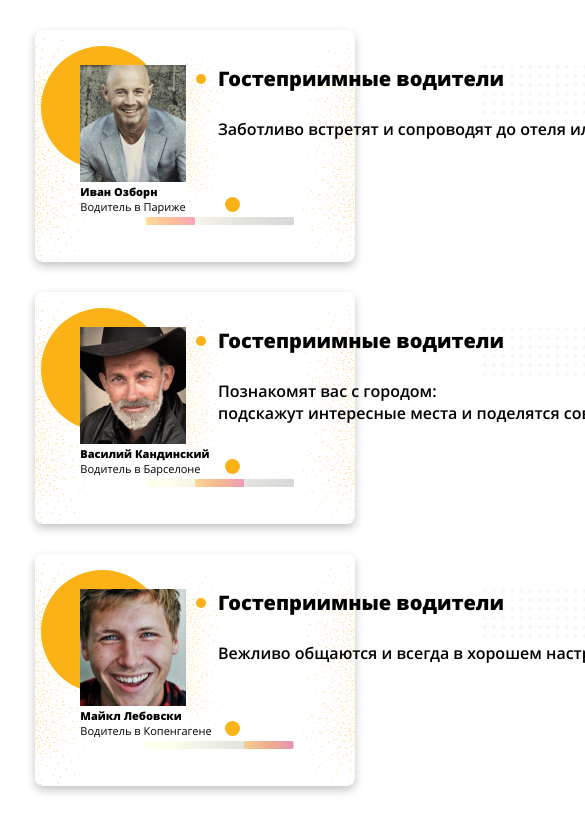
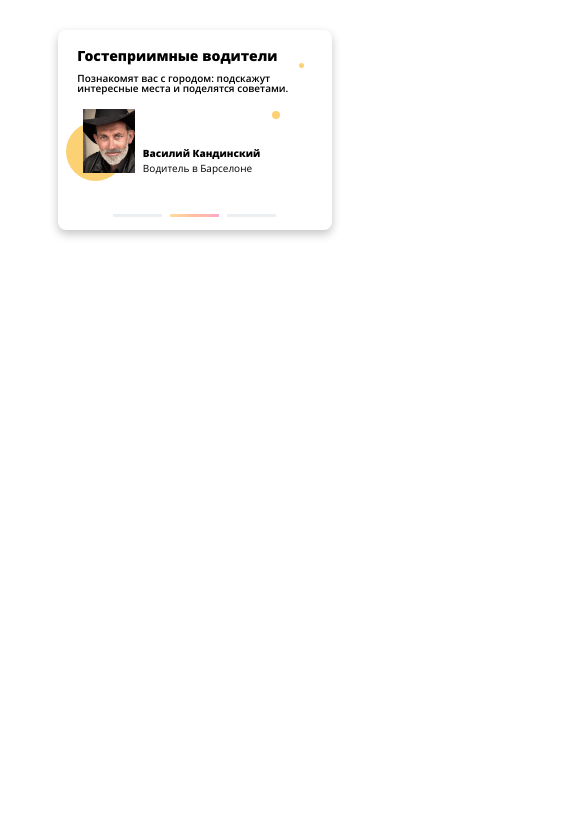
Before and after one commit to SergeyCodeJs/kiwitaxibanners, a plain HTML site: page index.html in a window 390 px wide. Shown: the top 832 px of the page, 585 px wide, since content can reach past the window. Drawn offline with nearby package versions, Linux system fonts and the light colour scheme.

Commit message:
feat: add media queries and slider logic

```diff
--- a/index.html
+++ b/index.html
@@ -13,14 +13,15 @@
 <body>
   <main>
     <article>
-      <section id="banner1">
+      <section id="banner1" data-banner>
         <div class="banner banner--center">
           <div class="splash splash-left"></div>
           <div class="splash splash-right"></div>
           <div class="circle-medium"></div>
           <div class="stages">
-            <div class="stages__no-move"></div>
-            <div class="stages__move"></div>
+            <div class="stages__active"></div>
+            <div class="stages__inactive"></div>
+            <div class="stages__inactive"></div>
           </div>
           <div class="photo-description__wrapper">
             <div class="photo">
@@ -28,8 +29,10 @@
                 <div class="photo__splash"></div>
               </div>
               <div class="photo__circle-big"></div>
+              <div class="driver__wrapper">
                 <div><p class="photo__name">Иван Озборн</p></div>
                 <div><p class="photo__profession">Водитель в Париже</p></div>
+              </div>
             </div>
             <div class="description">
               <div class="description__wrapper">
@@ -39,20 +42,23 @@
                   </div>
                   <div class="description__circle-medium"></div>
                 </div>
-                <div class="description__will-do">Заботливо встретят и сопроводят до отеля или аэропорта.</div>
+                <div class="will-do__wrapper">
+                  <div class="description__will-do"><p>Заботливо встретят и сопроводят до отеля или аэропорта.</p></div>
+              </div>
               </div>
             </div>
           </div>
         </div>
       </section>
-      <section id="banner2">
+      <section id="banner2" data-banner>
         <div class="banner banner--center">
           <div class="splash splash-left"></div>
           <div class="splash splash-right"></div>
           <div class="circle-medium"></div>
           <div class="stages">
-            <div class="stages__no-move"></div>
-            <div class="stages__move move2"></div>
+            <div class="stages__inactive"></div>
+            <div class="stages__active"></div>
+            <div class="stages__inactive"></div>
           </div>
           <div class="photo-description__wrapper">
             <div class="photo">
@@ -60,8 +66,10 @@
                 <div class="photo__splash"></div>
               </div>
               <div class="photo__circle-big"></div>
+              <div class="driver__wrapper">
                 <div><p class="photo__name">Василий Кандинский</p></div>
                 <div><p class="photo__profession">Водитель в Барселоне</p></div>
+              </div>
             </div>
             <div class="description">
               <div class="description__wrapper">
@@ -71,21 +79,23 @@
                   </div>
                   <div class="description__circle-medium"></div>
                 </div>
-                <div class="description__will-do">Познакомят вас с городом:</div>
-                <div class="description__will-do">подскажут интересные места и поделятся советами.</div>
+                <div class="will-do__wrapper">
+                  <div class="description__will-do"><p>Познакомят вас с городом: подскажут интересные места и поделятся советами.</p></div>
+                </div>
               </div>
             </div>
           </div>
         </div>
       </section>
-      <section id="banner3">
+      <section id="banner3" data-banner>
         <div class="banner banner--center">
           <div class="splash splash-left"></div>
           <div class="splash splash-right"></div>
           <div class="circle-medium"></div>
           <div class="stages">
-            <div class="stages__no-move"></div>
-            <div class="stages__move move3"></div>
+            <div class="stages__inactive"></div>
+            <div class="stages__inactive"></div>
+            <div class="stages__active"></div>
           </div>
           <div class="photo-description__wrapper">
             <div class="photo">
@@ -93,8 +103,10 @@
                 <div class="photo__splash"></div>
               </div>
               <div class="photo__circle-big"></div>
+              <div class="driver__wrapper">
                 <div><p class="photo__name">Майкл Лебовски</p></div>
                 <div><p class="photo__profession">Водитель в Копенгагене</p></div>
+              </div>
             </div>
             <div class="description">
               <div class="description__wrapper">
@@ -104,7 +116,9 @@
                   </div>
                   <div class="description__circle-medium"></div>
                 </div>
-                <div class="description__will-do">Вежливо общаются и всегда в хорошем настроении.</div>
+                <div class="will-do__wrapper">
+                  <div class="description__will-do"><p>Вежливо общаются и всегда в хорошем настроении.</p></div>
+                </div>
               </div>
             </div>
           </div>
--- a/scss/banner/_banner.scss
+++ b/scss/banner/_banner.scss
@@ -1,6 +1,5 @@
 .banner {
   position: relative;
-  min-width: $min-width;
   width: $banner-max-width;
   height: 232px;
   background-color: #ffffff;
@@ -19,12 +18,8 @@
   right: 115px;
   width: 15px;
   height: 15px;
-  background: #FBB216;
+  background: rgba(251, 178, 22, 0.6);;
   border-radius: 50px;
-}
-
-.stages {
-  position: absolute;
 }
 
 .splash {
@@ -46,7 +41,7 @@
 }
 
 .photo-description__wrapper {
-  padding: 35px 13.000977517% 0 14.173998045%;
+  padding: 30px 13.000977517% 0 14.173998045%;
   width: 72.825024438%;
   display: flex;
   align-items: flex-start;
@@ -116,7 +111,7 @@
     height: 123px;
     top: -19px;
     left: -39px;
-    background-color: #FBB216;
+    background-color: rgba(251, 178, 22, 0.6);;
     border-radius: 50%;
     z-index: 1;
   }
@@ -133,6 +128,12 @@
     background-image: url('../../images/banners/Dots.png');
     z-index: -5;
   }
+
+  &__wrapper {
+    max-width: 500px;
+    min-width: 288px;
+  }
+
 
   &__drivers {
     position: relative;
@@ -155,7 +156,11 @@
     font-weight: 600;
     font-size: 16px;
     z-index: 2;
-    min-width: 500px;
+    line-height: 22px;
+
+    p {
+      margin: 0;
+    }
   }
 
   &__circle-medium {
@@ -163,7 +168,7 @@
     width: 10px;
     height: 10px;
     border-radius: 50px;
-    background-color: #FBB216;
+    background-color: rgba(251, 178, 22, 0.6);;
     top: 9px;
     left: -22px;
   }
@@ -171,26 +176,28 @@
 
 .stages {
   position: absolute;
-  width: 148px;
-  height: 8px;
-  z-index: 5;
+  display: flex;
+  justify-content: space-between;
+  width: 163px;
+  height: 3px;
   bottom: 37px;
-  left: calc(50% - 49px);
+  left: 50%;
+  margin-left: -81.5px;
 
-  &__no-move {
-    position: absolute;
-    width: 100%;
+
+  &__inactive {
+
+    width: 49px;
     height: 100%;
-    background-image: url('../../images/banners/stages-not-moving.png');
-    z-index: -1;
+    background-image: url('../../images/banners/paginator__inactive.png');
+    cursor: pointer;
   }
 
-  &__move {
-    position: absolute;
+  &__active {
+
     width: 49px;
     height: 100%;
-    background-image: url('../../images/banners/stages-moving.png');
-    z-index: 5;
+    background-image: url('../../images/banners/paginator__active.png');
   }
 }
 
@@ -201,3 +208,7 @@
 .move3 {
   left: calc(49px*2);
 }
+
+.driver__wrapper {
+  min-width: 230px;
+}
--- /dev/null
+++ b/scss/banner/_mediaQueries.scss
@@ -0,0 +1,212 @@
+
+@media only screen
+and (min-width: 670px)
+and (max-width: 1000px) {
+  .banner {
+    width: 90.364583333%;
+  }
+
+  .photo-description__wrapper {
+    padding: 30px 13.000977517% 0 12%;
+    width: 67%;
+  }
+
+  .description {
+    margin-left: 8.5%;
+  }
+
+  .description__dots {
+    top: 87px;
+    left: -11%;
+    z-index: -1;
+  }
+
+  .description__circle-medium {
+
+    right: -19%;
+    left: initial;
+  }
+
+  .photo__name {
+    position: relative;
+    z-index: 100;
+  }
+}
+
+.description__will-do {
+  display: inline;
+  min-width: 393px;
+
+  p {
+    display: inline;
+  }
+}
+
+
+@media only screen
+and (min-width: 320px)
+and (max-width: 670px) {
+  .description__dots, .splash, .photo__splash {
+    display: none;
+  }
+
+  .banner {
+    width: 70.4%;
+  }
+
+  .photo-description__wrapper {
+    flex-direction: column;
+
+  }
+
+  .photo {
+    order: 2;
+    margin-left: 8.5%;
+  }
+
+  .photo-description__wrapper {
+    padding: 16px 10.133333333% 0 6.133333333%;
+    width: 76.8939393939%;
+  }
+
+  .description__drivers {
+    margin-bottom: 8px;
+  }
+
+  .photo {
+    width: 52px;
+    height: 64px;
+    margin-left: 60px;
+
+    &__img {
+      width: 100%;
+      height: 100%;
+      background-size: cover;
+    }
+  }
+
+  .photo__circle-big {
+    width: 59px;
+    height: 59px;
+    bottom: -8px;
+    left: -17px;
+    top: initial;
+    right: initial;
+  }
+
+  .will-do__wrapper {
+    margin-bottom: 16px;
+  }
+
+  .description__will-do {
+    display: inline;
+  }
+
+  .driver__wrapper {
+    position: absolute;
+    bottom: -15px;
+    left: 60px;
+  }
+
+  .stages {
+    bottom: 13px;
+  }
+
+  .description__circle-medium {
+    top: 22px;
+    right: 0%;
+    left: initial;
+  }
+
+  .circle-medium {
+    top: 116px;
+    right: 33%;
+  }
+
+  .description {
+    margin-left: 0;
+  }
+
+
+}
+
+
+/* Mobile ----------- */
+@media only screen
+and (min-width: 320px)
+and (max-width: 480px) {
+  .banner {
+    height: 200px;
+  }
+
+  .photo-description__wrapper {
+    padding: 16px 10.133333% 0 7.133333%;
+  }
+
+  .description__drivers {
+    font-size: 14px;
+  }
+
+  .description__will-do {
+    font-size: 10px;
+    min-width: 213px;
+
+    p {
+      display: block;
+      min-width: 213px;
+      line-height: 10px;
+    }
+  }
+
+  .description__wrapper {
+    min-width: initial;
+    max-width: initial;
+  }
+
+  .description__circle-medium {
+    width: 5px;
+    height: 5px;
+    top: 17px;
+    left: 104%;
+  }
+
+  .circle-medium {
+    width: 8px;
+    height: 8px;
+    top: 81px;
+    right: 19%;
+  }
+
+  .photo {
+    margin-left: 2.636%;
+
+    &__name, &__profession {
+      font-size: 10px;
+    }
+  }
+}
+
+@media only screen
+and (min-width: 320px)
+and (max-width: 350px) {
+  .description__circle-medium {
+    left: 99%;
+  }
+}
+
+@media only screen
+and (min-width: 320px)
+and (max-width: 330px) {
+  .description__circle-medium {
+    left: 95%;
+  }
+}
+
+@media only screen
+and (min-width: 320px)
+and (max-width: 325px) {
+
+  .description__will-do p {
+    min-width: 200px;
+}
+}
--- a/scss/main.scss
+++ b/scss/main.scss
@@ -3,8 +3,9 @@
 @import './_mixins';
 @import './_body';
 @import './banner/_banner';
-
+@import './banner/_mediaQueries';
 
 body {
   display: block;
+  box-sizing: border-box;
 }
--- a/slider.js
+++ b/slider.js
@@ -1,26 +1,67 @@
-let slideNumber = -1;
-const slides = document.querySelectorAll('section');
-const length = slides.length - 1;
-
-
-function hideAll(slides) {
-    slides.forEach(slide => {
-      slide.classList.add('animate__animated', 'animate__fadeInLeft');
-      slide.style.display = 'none';
-    })
+class Slider {
+constructor(dataBannerAttribute) {
+  this.banners = document.querySelectorAll(dataBannerAttribute);
+  this.bannersQuantity = this.banners.length;
+  this.currentBanner = 0;
+  this.changeBannersTime = 3000;
+  this.interval = null;
 }
 
-function showSlide() {
-  if(slideNumber < length) {
-    slideNumber++;
-  } else {
-    slideNumber = 0;
-  }
-
-  slides[slideNumber].style.display = 'block';
+init() {
+this.closeAllBanners();
+this.showCurrentBanner();
+this.addEventListeners();
+this.interval = setInterval(this.changeBannerByTime, this.changeBannersTime);
 }
 
-hideAll(slides)
-showSlide();
-setTimeout(showSlide, 1000);
-setTimeout(showSlide, 2000);
+closeAllBanners() {
+  this.banners.forEach(banner => {
+    banner.style.display = "none";
+  })
+}
+
+showCurrentBanner() {
+  this.banners[this.currentBanner].style.display = "block";
+}
+
+addEventListeners() {
+  this.banners.forEach(banner => {
+    const buttons = banner.querySelector('.stages').children;
+
+    // add event listener for buttons to change slides onclick
+    Array.from(buttons).forEach((button, id) => {
+      if (!button.classList.contains('stages__active')) {
+        button.addEventListener('click', this.changeBanner.bind(this,id))
+      }
+    })
+
+    // add event listener for banners to stop auto slides change when mouseenter and resume when mouseleave
+
+    banner.addEventListener('mouseenter', () => {
+      console.log('cleared')
+      clearInterval(this.interval)
+    });
+    banner.addEventListener('mouseleave', () => {
+      this.interval = setInterval(this.changeBannerByTime, this.changeBannersTime)
+    });
+  });
+}
+
+changeBanner(id) {
+  this.currentBanner = id;
+  this.closeAllBanners();
+  this.showCurrentBanner();
+}
+
+changeBannerByTime = () => {
+  this.currentBanner++;
+  if (this.currentBanner >= this.bannersQuantity) {
+    this.currentBanner = 0;
+  }
+  this.closeAllBanners();
+  this.showCurrentBanner();
+}
+}
+
+const slider = new Slider('[data-banner]');
+slider.init()
```
Also changed, not shown: css/main.css, images/banners/paginator__active.png (added), images/banners/paginator__inactive.png (added), images/banners/stages-moving.png (deleted), images/banners/stages-not-moving.png (deleted). Lines whose indentation alone changed are shown as unchanged.
